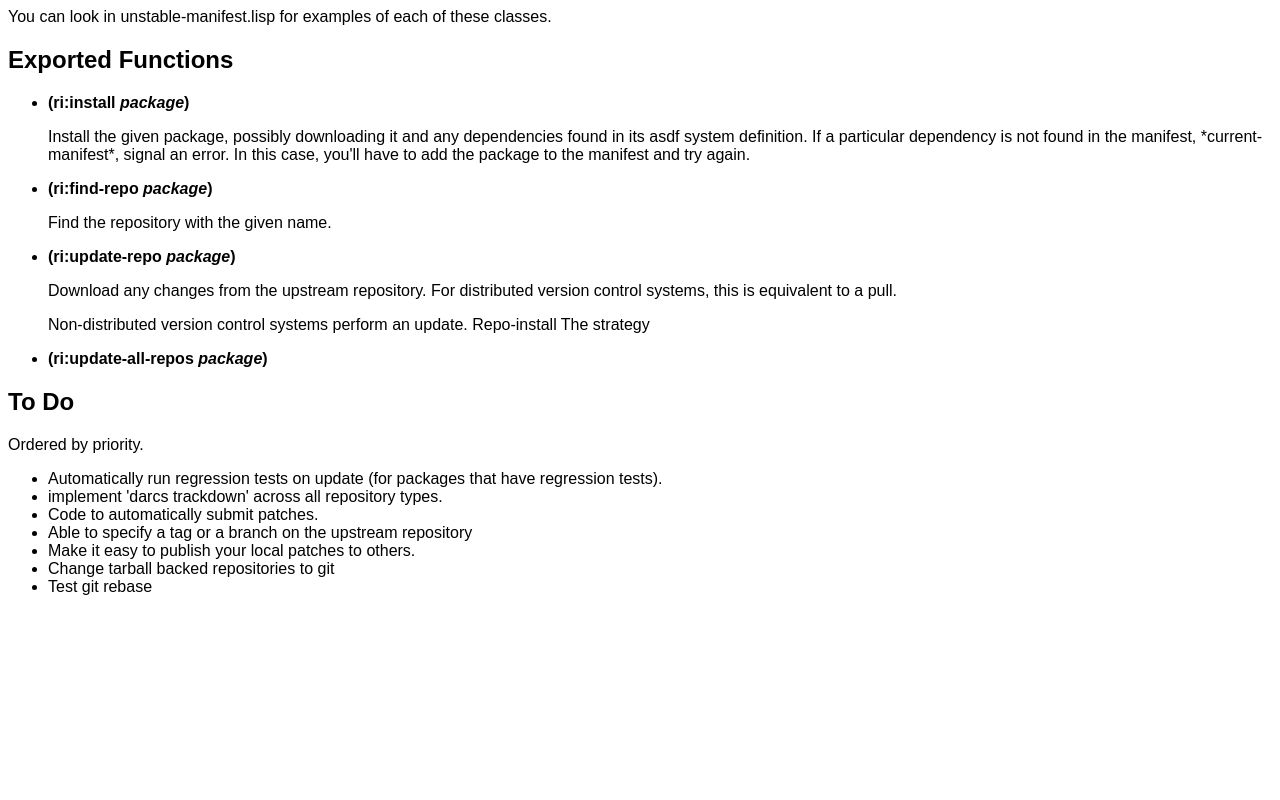
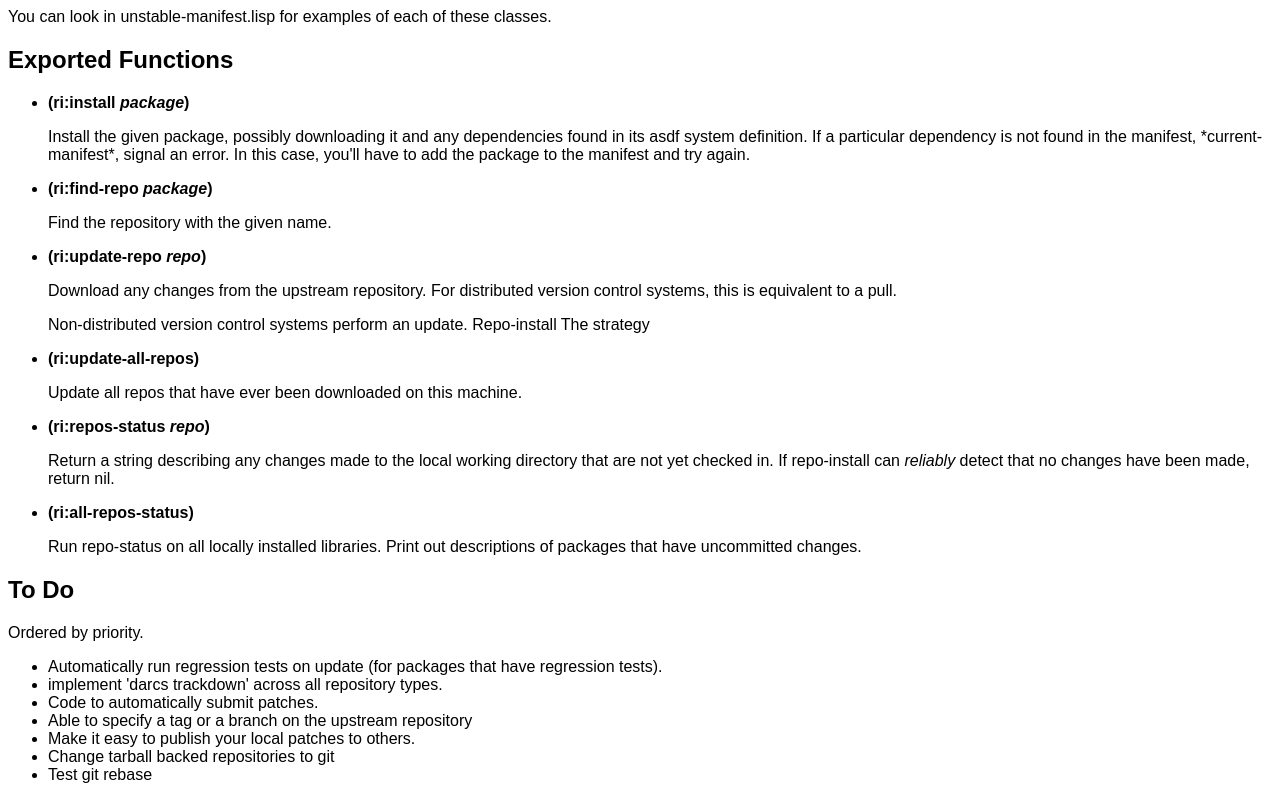
Before and after one commit to jpalmucci/repo-install, a plain HTML site: page readme.html in a window 1280 px wide. Shown: the part 1344-2144 px from the top of the page. Before the commit the page ends 1956 px from the top, so only its background shows below. Drawn offline with Linux system fonts and the light colour scheme.

Commit message:
Doc exported functions

```diff
--- a/readme.html
+++ b/readme.html
@@ -136,12 +136,23 @@
       <li><b>(ri:find-repo <i>package</i>)</b><p>
 	  Find the repository with the given name.
       </p></li>
-      <li><b>(ri:update-repo <i>package</i>)</b><p> Download any
+      <li><b>(ri:update-repo <i>repo</i>)</b><p> Download any
 	  changes from the upstream repository. For distributed
 	  version control systems, this is equivalent to a pull.
 	  <p>Non-distributed version control systems perform an update. Repo-install The strategy
       </p></li>
-      <li><b>(ri:update-all-repos <i>package</i>)</b><p>
+      <li><b>(ri:update-all-repos)</b><p>
+	  Update all repos that have ever been downloaded on this machine.
+      </p></li>
+      <li><b>(ri:repos-status <i>repo</i>)</b><p> Return a string
+	  describing any changes made to the local working directory
+	  that are not yet checked in. If repo-install
+	  can <em>reliably</em> detect that no changes have been made,
+	  return nil.
+      </p></li>
+      <li><b>(ri:all-repos-status)</b><p> Run repo-status on all
+	  locally installed libraries. Print out descriptions of
+	  packages that have uncommitted changes.
       </p></li>
     </ul>
 
```
Also changed, not shown: 2 other files.
